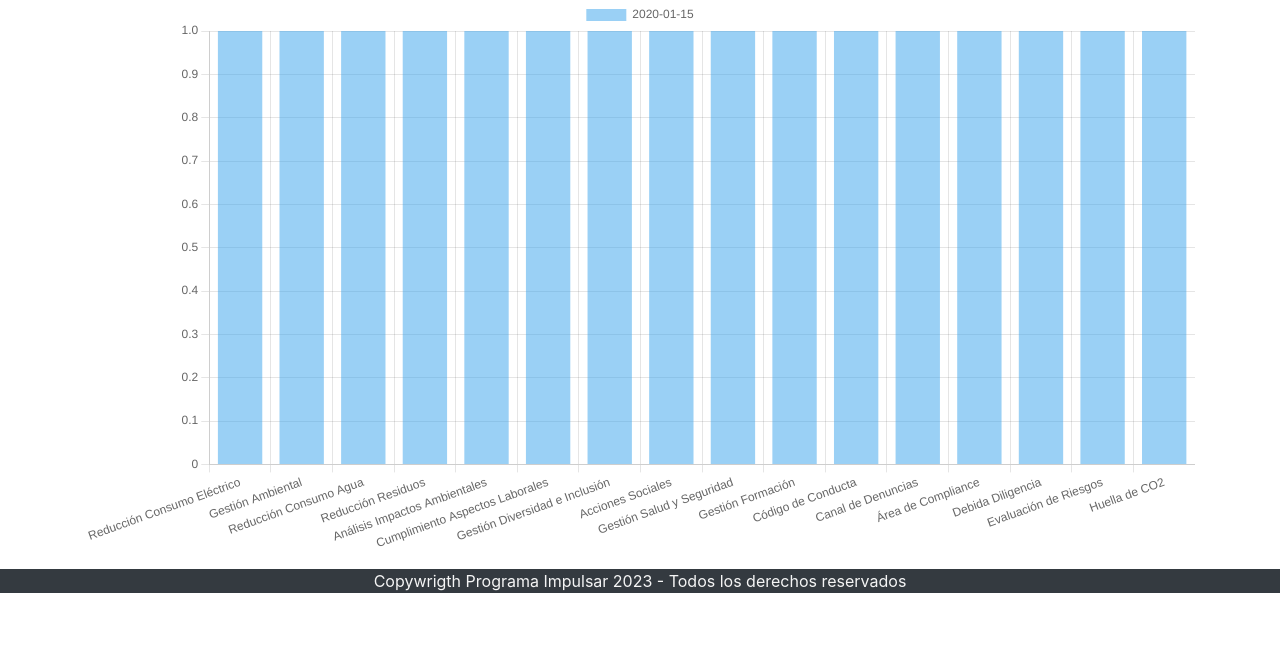
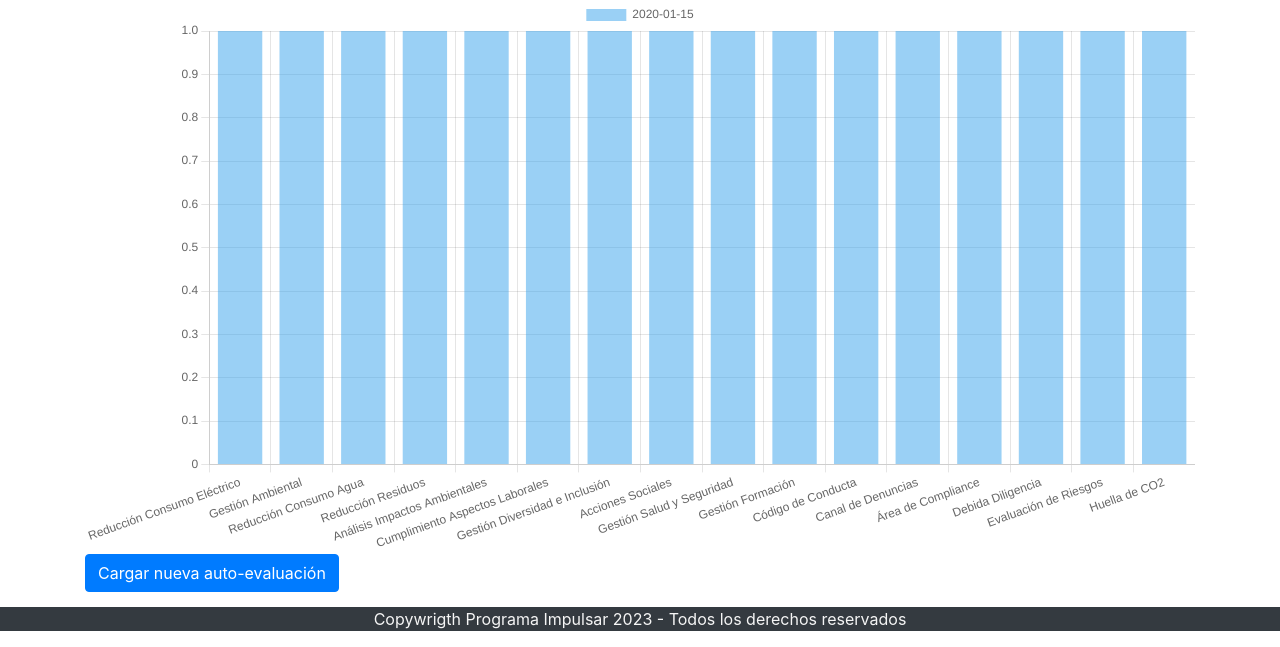
Before and after one commit to 4escofet/impulsar, a Flask app: template app/templates/results.html in a window 1280 px wide. Shown: the part 410-1057 px from the top of the page. Before the commit the page ends 1003 px from the top, so only its background shows below. Run offline with Flask 3, Linux system fonts and the light colour scheme; tables that the repository leaves empty hold one stand-in row (values such as "Sample post"); the template is opened without the code that fills it: values that come from a table or form of the project are taken from there, most other values are stand-ins (such as "Sample title", 1, 10 or a date in 2020); some libraries are stand-ins or nearby versions.

Commit message:
actualizacion de version

```diff
--- a/app/templates/results.html
+++ b/app/templates/results.html
@@ -3,6 +3,7 @@
 
 <h1>Resultados de KPIs para {{ user.username }}</h1>
 
+{% if kpis %}
 <table class="table table-striped">
     <thead>
         <tr>
@@ -85,4 +86,11 @@
     });
 </script>
 
+<a href="{{ url_for('evaluate', cuit=user.cuit) }}" class="btn btn-primary">Cargar nueva auto-evaluación</a>
+
+{% else %}
+<p>No tienes KPIs cargados aún.</p>
+<a href="{{ url_for('evaluate', cuit=user.cuit) }}" class="btn btn-primary">Cargar tus primeros KPIs</a>
+{% endif %}
+
 {% endblock %}
```
